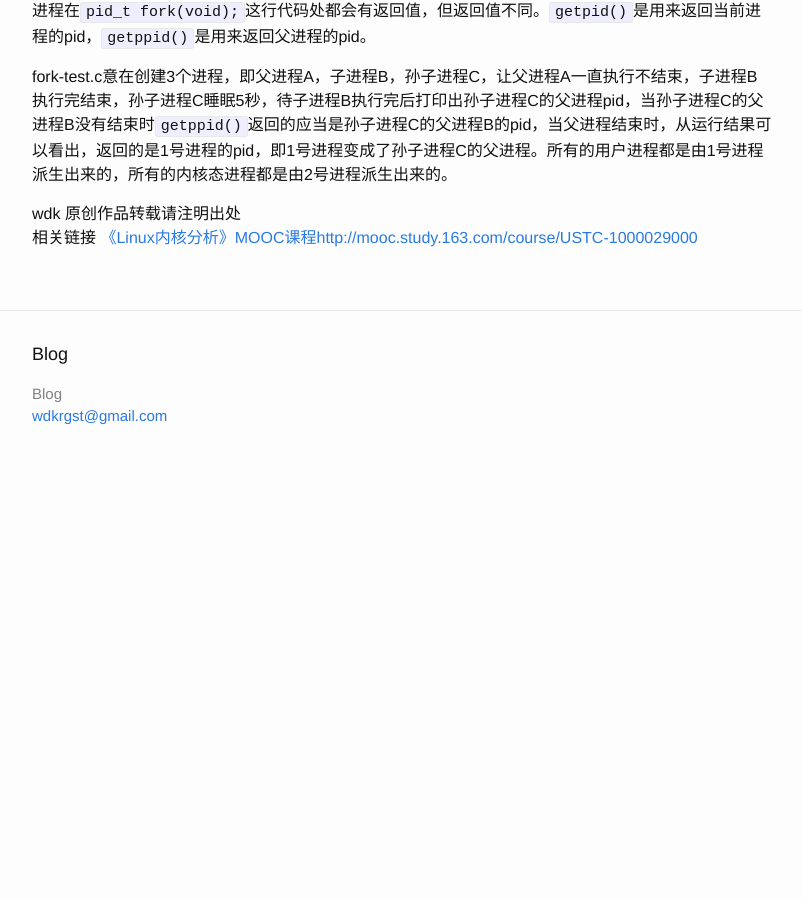
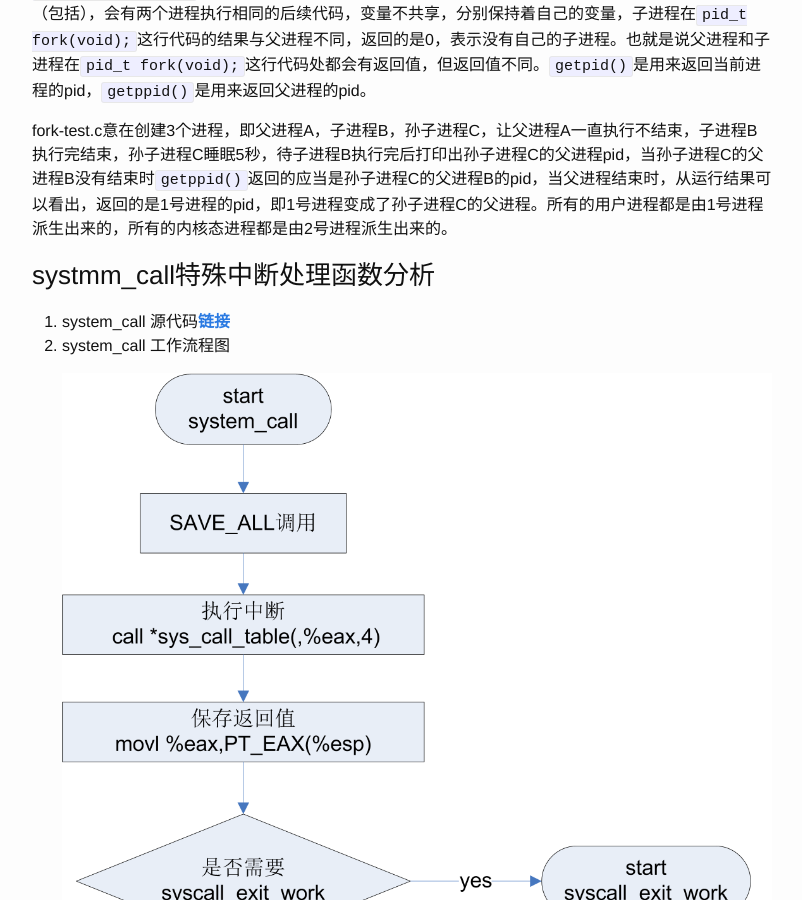
Before and after one commit to vandykai/vandykai.github.io, a Jekyll site: the page built from _posts/2016-03-18-linux-kernel-system-call.markdown, in a window 1280 px wide and 900 px high, scrolled down 5607 px. Shown: the whole window, without its empty margins (238-1040 px from the left). Built offline with Jekyll 4.4.1, drawn with Linux system fonts in a browser that asks for light colours; Markdown is read by kramdown in place of the engine named in the settings; before the commit the page ends 6095 px from its top, so only the background shows below that.

Commit message:
Update System Call Article [update code]: 1. Add system_call handler analysis. [implements]: All.

```diff
--- a/_posts/2016-03-18-linux-kernel-system-call.markdown
+++ b/_posts/2016-03-18-linux-kernel-system-call.markdown
@@ -109,6 +109,7 @@ tags: [linux, linux-kernel, experiment]
 mkdir.c 和 mkdir-asm.c 功能一致都是在当前目录下创建test文件夹，mkdir.c是通过调用库函数`int mkdir(const char *pathname,mode_t mode);`创建test文件夹，而mkdir-asm.c是通过中断程序创建test文件夹。
 
 ## 后记
+### fork系统调用分析
 在查找系统调用列表时发现了fork系统调用，fork系统调用是用来创建一个与本进程基本相同的子进程。
 
 分析下面的代码
@@ -150,6 +151,12 @@ int main() {
 
 fork-test.c意在创建3个进程，即父进程A，子进程B，孙子进程C，让父进程A一直执行不结束，子进程B执行完结束，孙子进程C睡眠5秒，待子进程B执行完后打印出孙子进程C的父进程pid，当孙子进程C的父进程B没有结束时`getppid()`返回的应当是孙子进程C的父进程B的pid，当父进程结束时，从运行结果可以看出，返回的是1号进程的pid，即1号进程变成了孙子进程C的父进程。所有的用户进程都是由1号进程派生出来的，所有的内核态进程都是由2号进程派生出来的。
 
+### systmm_call特殊中断处理函数分析
+1. system_call 源代码[**链接**][7]
+1. system_call 工作流程图
+
+    ![system-call-flow][8]
+
 wdk 原创作品转载请注明出处
 相关链接 [《Linux内核分析》MOOC课程http://mooc.study.163.com/course/USTC-1000029000][6]
 
@@ -159,3 +166,5 @@ wdk 原创作品转载请注明出处
 [4]: /mark/assets/images/2016-03-18-linux-kernel-system-call/man-2-mkdir.png
 [5]: /mark/assets/images/2016-03-18-linux-kernel-system-call/fork-test-result.png
 [6]: http://mooc.study.163.com/course/USTC-1000029000
+[7]: http://codelab.shiyanlou.com/xref/linux-3.18.6/arch/x86/kernel/entry_32.S#490
+[8]: /mark/assets/images/2016-03-18-linux-kernel-system-call/system-call-flow.png
```
Also changed, not shown: assets/images/2016-03-18-linux-kernel-system-call/system-call-flow.png (added).
